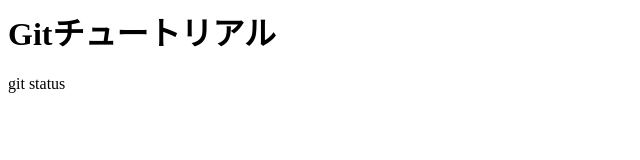
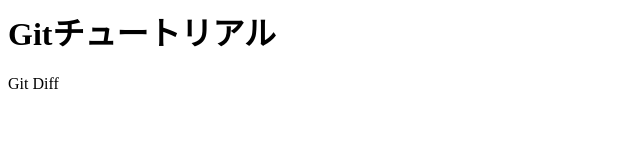
Before and after one commit to ysd-g/git-practice, a plain HTML site: page index.html in a window 1280 px wide. Shown: the full height of the page, 0-640 px from the left. Drawn offline with Linux system fonts and the light colour scheme.

Commit message:
Git Diff added

```diff
--- a/index.html
+++ b/index.html
@@ -1,2 +1,4 @@
 <h1>Gitチュートリアル</h1>
-<p>git status</p>
+
+
+<p>Git Diff</p>
```
